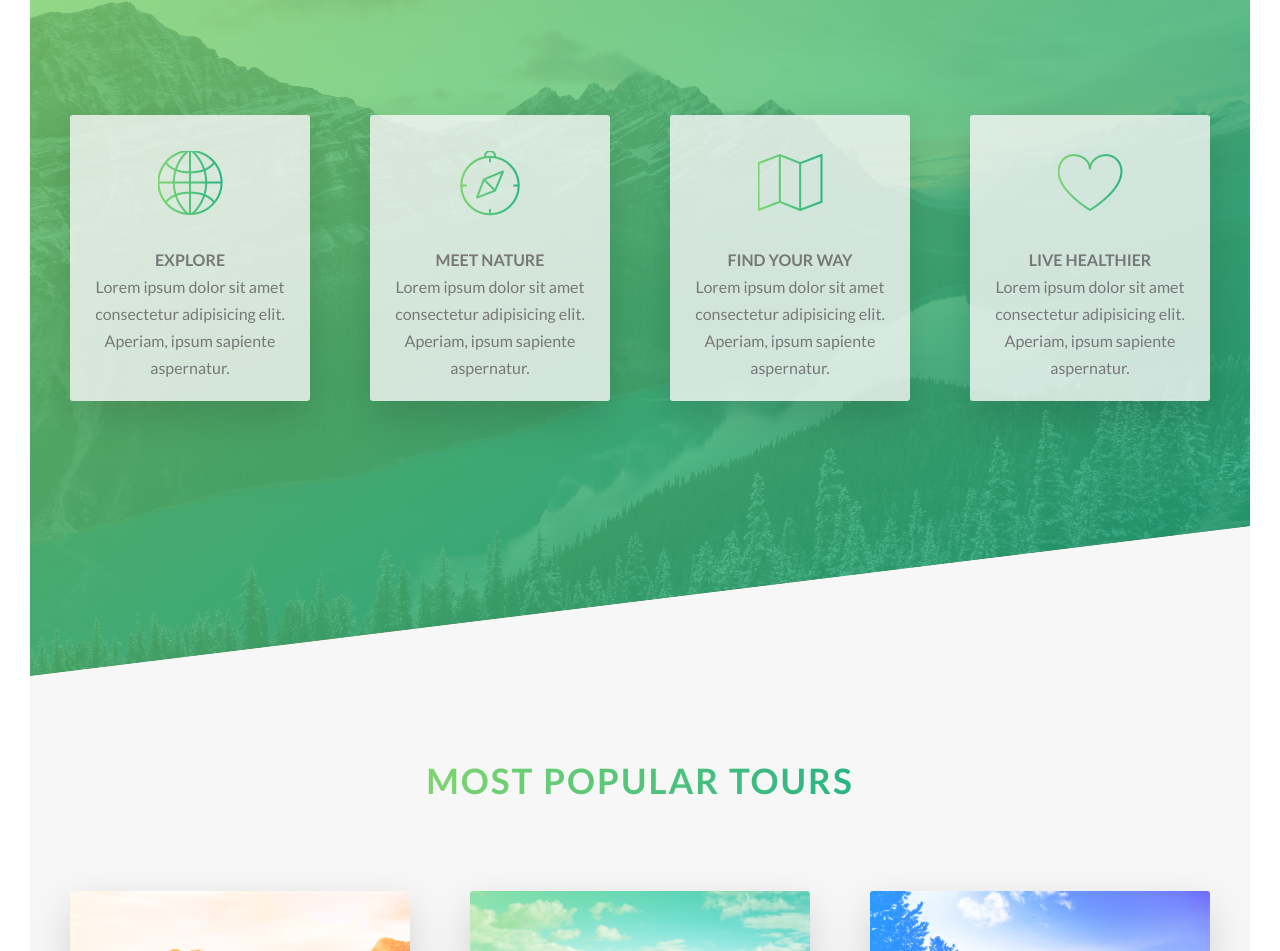
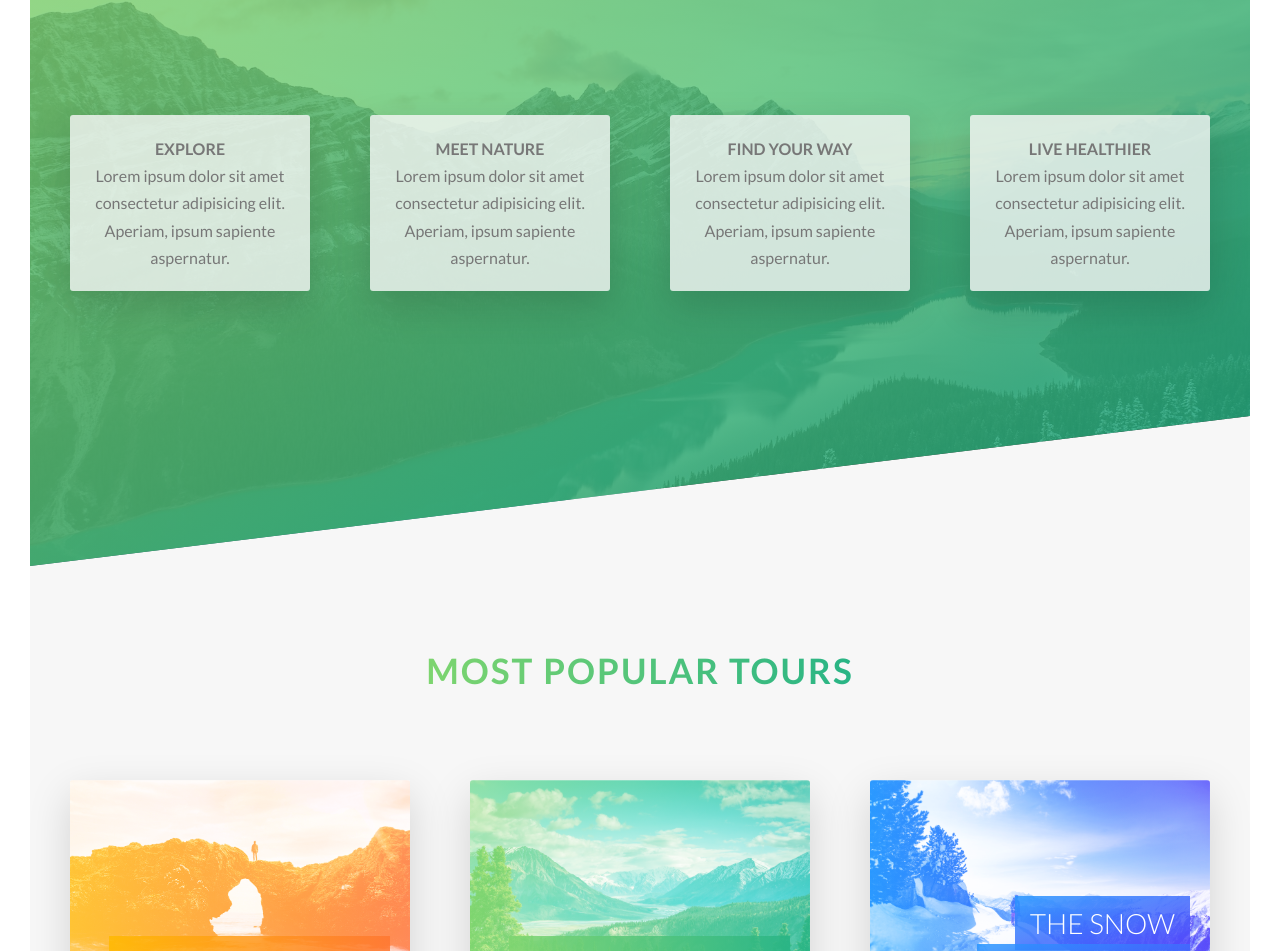
Before and after one commit to Nedux/Advanced-css-course-project-1, a website: page index.html in a window 1280 px wide. Shown: the part 1529-2480 px from the top of the page. Drawn offline with Linux system fonts and the light colour scheme.

Commit message:
Updated read me + small link change in the head

```diff
--- a/index.html
+++ b/index.html
@@ -6,7 +6,6 @@
 
         <link href="https://fonts.googleapis.com/css?family=Lato:100,300,400,700,900" rel="stylesheet">
 
-        <link rel="stylesheet" href="css/icon-font.css">
         <link rel="stylesheet" href="css/style.css">
         <link rel="shortcut icon" type="image/png" href="img/favicon.png">
 
```
Also changed, not shown: README.md.
